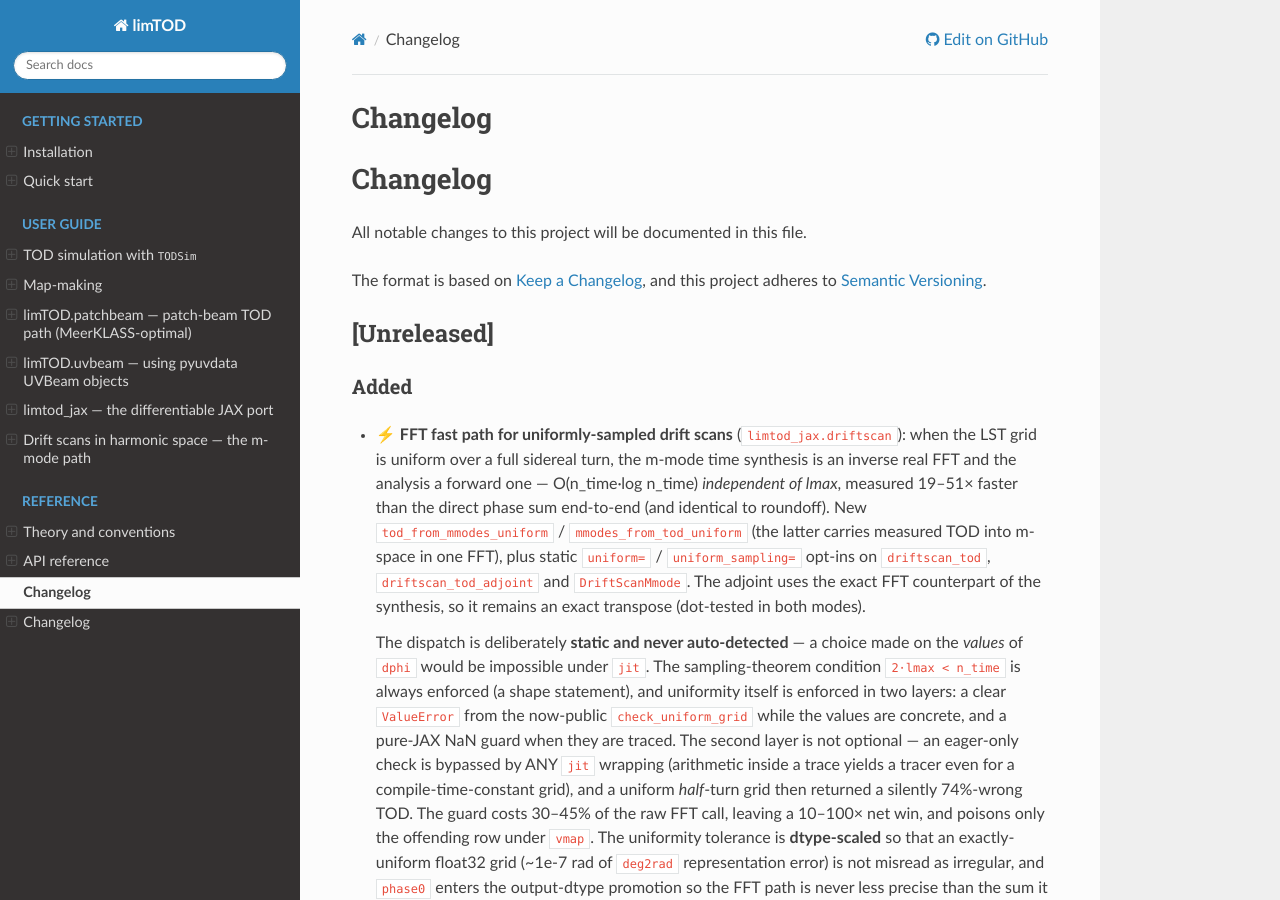
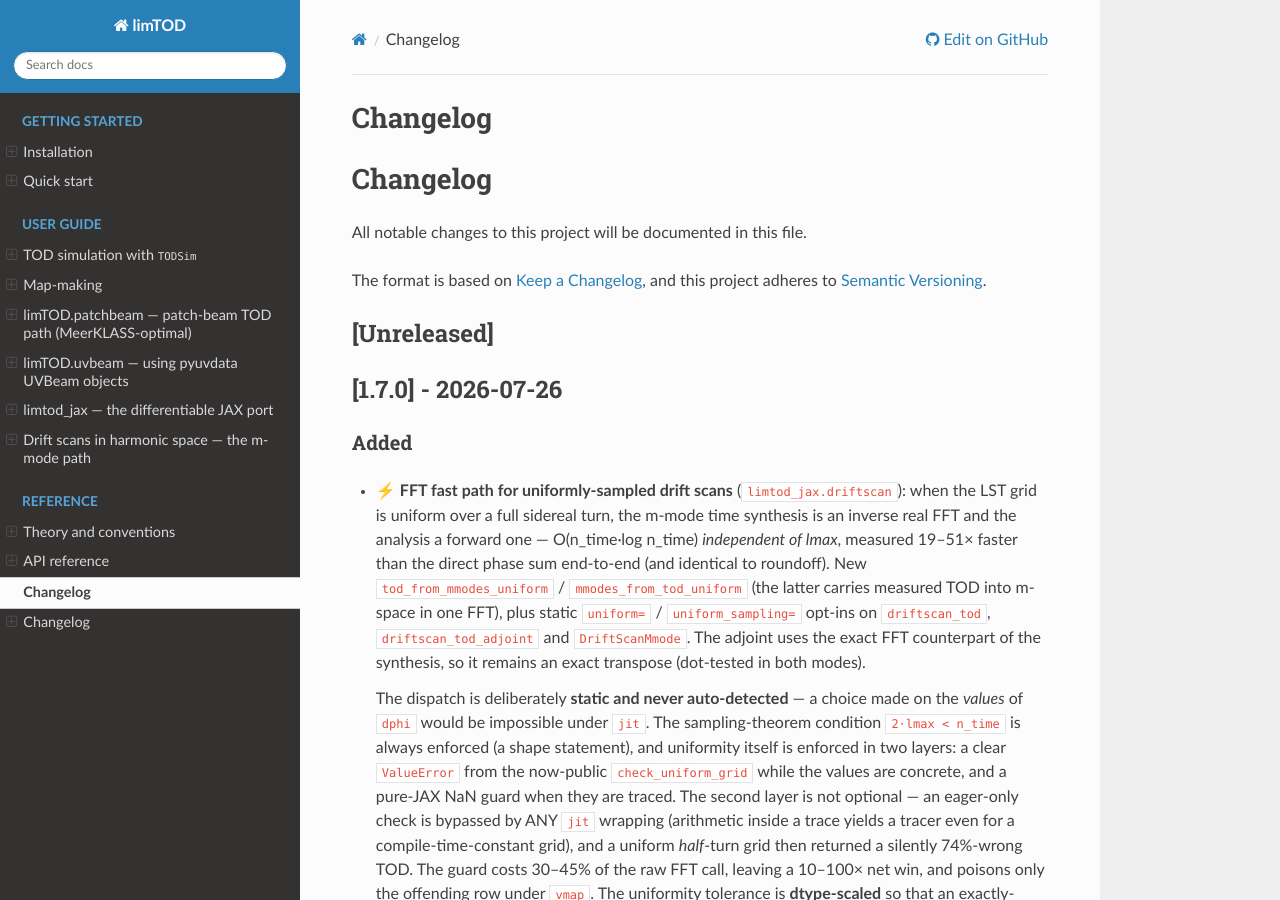
Before and after one commit to zzhang0123/limTOD, a Sphinx documentation site: the page built from docs/changelog.md, in a window 1280 px wide and 900 px high. Built offline with Sphinx 7.4.7 and the Read the Docs theme 3.1.0, drawn with Linux system fonts in a browser that asks for light colours.

Commit message:
chore: version 1.7.0 (uniform-grid FFT fast path)

```diff
--- a/CHANGELOG.md
+++ b/CHANGELOG.md
@@ -6,6 +6,8 @@
 and this project adheres to [Semantic Versioning](https://semver.org/spec/v2.0.0.html).
 
 ## [Unreleased]
+
+## [1.7.0] - 2026-07-26
 
 ### Added
 
--- a/docs/conf.py
+++ b/docs/conf.py
@@ -17,7 +17,7 @@
 
     release = _dist_version("limTOD")
 except Exception:  # pragma: no cover - bare checkout
-    release = "1.6.0"
+    release = "1.7.0"
 version = ".".join(release.split(".")[:2])
 
 extensions = [
--- a/pyproject.toml
+++ b/pyproject.toml
@@ -4,7 +4,7 @@
 
 [project]
 name = "limTOD"
-version = "1.6.0"
+version = "1.7.0"
 authors = [
     {name = "Zheng Zhang", email = "zheng.zhang@manchester.ac.uk"},
 ]
```
